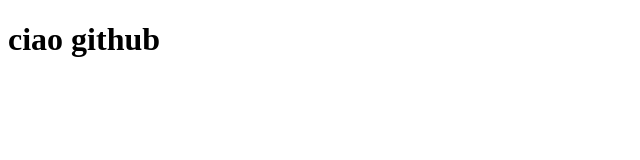
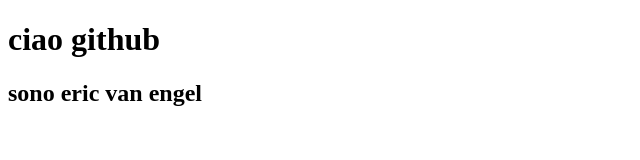
Before and after one commit to ericvanengel/ericvanengel.github.io, a plain HTML site: page index.html in a window 1280 px wide. Shown: the whole page, without its empty margins (0-640 px from the left). Drawn offline with Linux system fonts and the light colour scheme.

Commit message:
Update index.html

```diff
--- a/index.html
+++ b/index.html
@@ -5,6 +5,7 @@
     </head>
 <body>
     <h1>ciao github</h1>
+    <h2>sono eric van engel<h3>
 
 </body>
 
```
